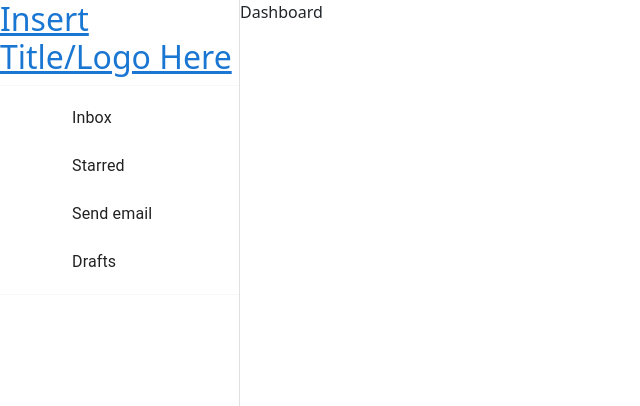
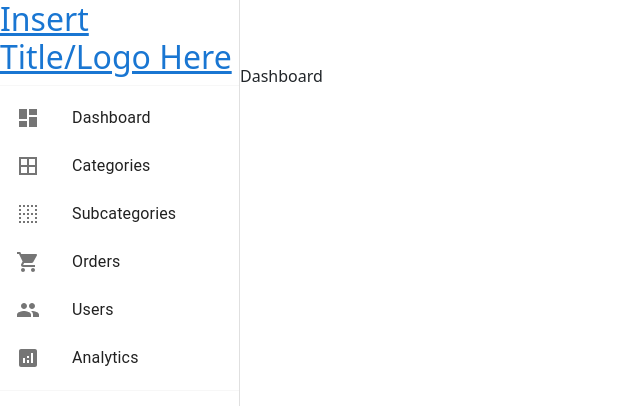
Before and after one commit to GabCatacutan/pc-shop, a React (Vite) app: page /admin in a window 1280 px wide. Shown: the top 406 px of the page, without its empty margins (0-640 px from the left). Built offline with nearby package versions, Linux system fonts and the light colour scheme; no server answers.

Commit message:
Added icons to admin sidebar

```diff
--- a/src/components/AdminComponents/AdminNavBar.tsx
+++ b/src/components/AdminComponents/AdminNavBar.tsx
@@ -11,9 +11,16 @@ import {
   ListItemIcon,
   ListItemText,
   Box,
+  IconButton,
 } from "@mui/material";
 import React from "react";
 import { useState } from "react";
+import DashboardIcon from "@mui/icons-material/Dashboard";
+import AnalyticsIcon from "@mui/icons-material/Analytics";
+import ShoppingCartIcon from "@mui/icons-material/ShoppingCart";
+import PeopleIcon from '@mui/icons-material/People';
+import BorderAllIcon from '@mui/icons-material/BorderAll';
+import BorderClearIcon from '@mui/icons-material/BorderClear';
 
 function AdminNavBar() {
   const theme = useTheme();
@@ -36,6 +43,39 @@ function AdminNavBar() {
     }
   };
 
+  const adminNavItems = [
+    {
+      name: "Dashboard",
+      icon: <DashboardIcon />,
+      link: "/admin/dashboard",
+    },
+    {
+      name: "Categories",
+      icon: <BorderAllIcon></BorderAllIcon>,
+      link: "/admin/categories",
+    },
+    {
+      name: "Subcategories",
+      icon: <BorderClearIcon></BorderClearIcon>,
+      link: "/admin/subcategories",
+    },
+    {
+      name: "Orders",
+      icon: <ShoppingCartIcon></ShoppingCartIcon>,
+      link: "/admin/orders",
+    },
+    {
+      name: "Users",
+      icon: <PeopleIcon></PeopleIcon>,
+      link: "/admin/users",
+    },
+    {
+      name: "Analytics",
+      icon: <AnalyticsIcon />,
+      link: "/admin/analytics",
+    },
+  ];
+
   const drawer = (
     <div className="flex flex-col">
       <Link href="/admin">
@@ -44,11 +84,11 @@ function AdminNavBar() {
       <nav>
         <Divider />
         <List>
-          {["Inbox", "Starred", "Send email", "Drafts"].map((text, index) => (
-            <ListItem key={text} disablePadding>
-              <ListItemButton>
-                <ListItemIcon></ListItemIcon>
-                <ListItemText primary={text} />
+          {adminNavItems.map((item) => (
+            <ListItem key={item.name} disablePadding>
+              <ListItemButton href={item.link}>
+                <ListItemIcon>{item.icon}</ListItemIcon>
+                <ListItemText primary={item.name} />
               </ListItemButton>
             </ListItem>
           ))}
@@ -60,18 +100,38 @@ function AdminNavBar() {
 
   return (
     <>
-      <Drawer variant="temporary" open={mobileOpen} onClose={handleDrawerClose}>
+      <IconButton
+        color="inherit"
+        aria-label="open drawer"
+        edge="start"
+        onClick={handleDrawerToggle}
+        sx={{ mr: 2, display: { sm: "none" } }}
+      ></IconButton>
+      <Box
+        component="nav"
+        sx={{ width: { sm: drawerWidth }, flexShrink: { sm: 0 } }}
+        aria-label="navigation buttons"
+      >
+        <Drawer
+          variant="temporary"
+          open={mobileOpen}
+          onClose={handleDrawerClose}
+        >
           {drawer}
         </Drawer>
         <Drawer
           variant="permanent"
           sx={{
             display: { xs: "none", sm: "block" },
-          "& .MuiDrawer-paper": { boxSizing: "border-box", width: drawerWidth },
+            "& .MuiDrawer-paper": {
+              boxSizing: "border-box",
+              width: drawerWidth,
+            },
           }}
         >
           {drawer}
         </Drawer>
+      </Box>
     </>
   );
 }
--- a/src/pages/admin/Admin.tsx
+++ b/src/pages/admin/Admin.tsx
@@ -1,6 +1,6 @@
 import { Outlet } from "react-router-dom";
 import AdminNavBar from "../../components/AdminComponents/AdminNavBar";
-import { Box } from "@mui/material";
+import { Box, Toolbar } from "@mui/material";
 
 function Admin() {
 
@@ -10,7 +10,8 @@ function Admin() {
     <>
       <div className="flex">
         <AdminNavBar />
-        <div className="flex-grow-1 ml-[240px]">
+        <div className="flex-grow-1">
+          <Toolbar></Toolbar>
           <Outlet></Outlet>
         </div>
       </div>
--- a/src/pages/admin/ProductManagement.tsx
+++ b/src/pages/admin/AdminCategories.tsx
@@ -9,7 +9,7 @@ import {
   Button
 } from "@mui/material";
 
-const ProductManagement: React.FC = () => {
+const AdminCategories: React.FC = () => {
   return (
     <>
     <Button variant="contained" className="mx-5 mb-2">Add Category</Button>
@@ -29,4 +29,4 @@ const ProductManagement: React.FC = () => {
   );
 };
 
-export default ProductManagement;
+export default AdminCategories;
```
Also changed, not shown: src/main.tsx (+6 -6 lines). Lines whose indentation alone changed are shown as unchanged.
